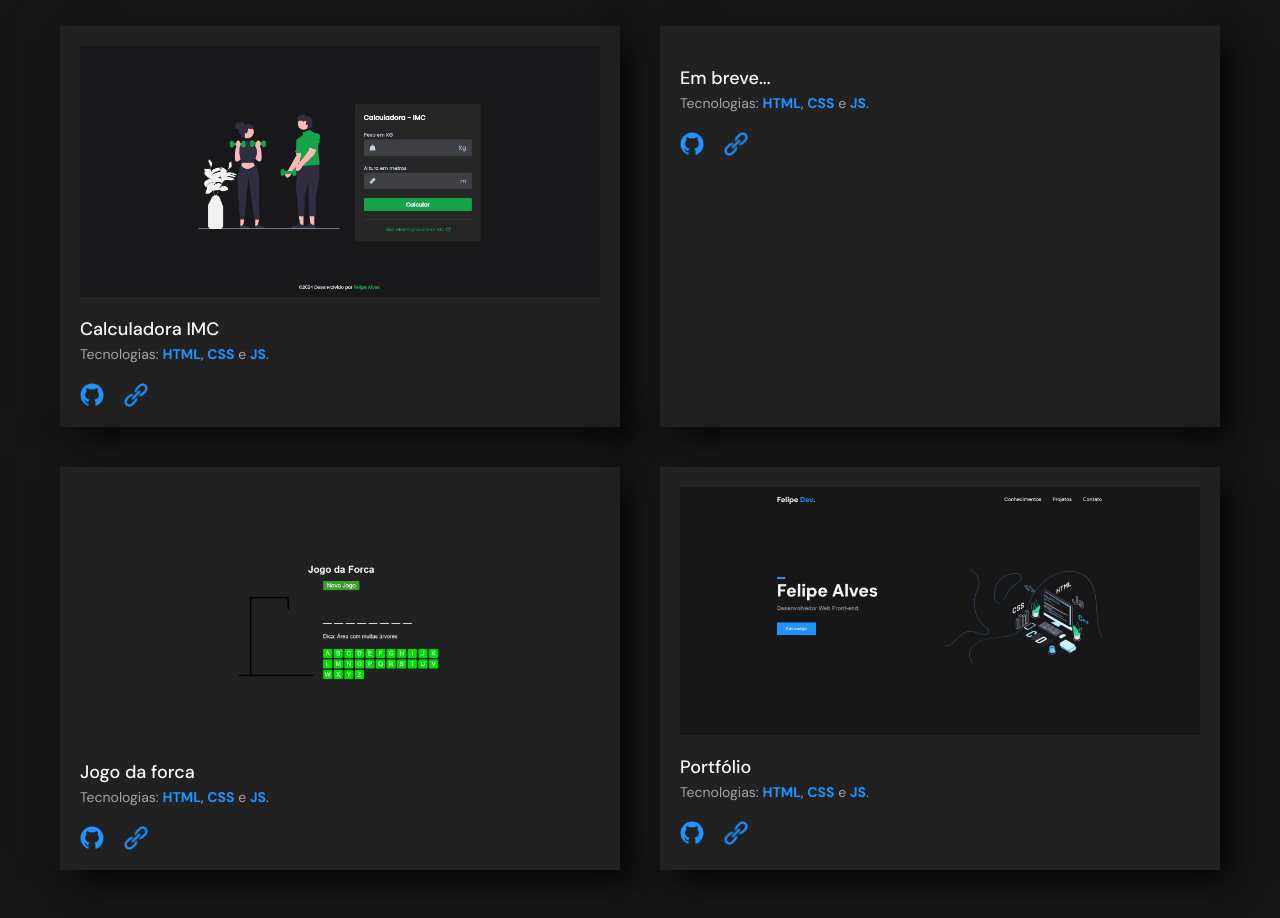
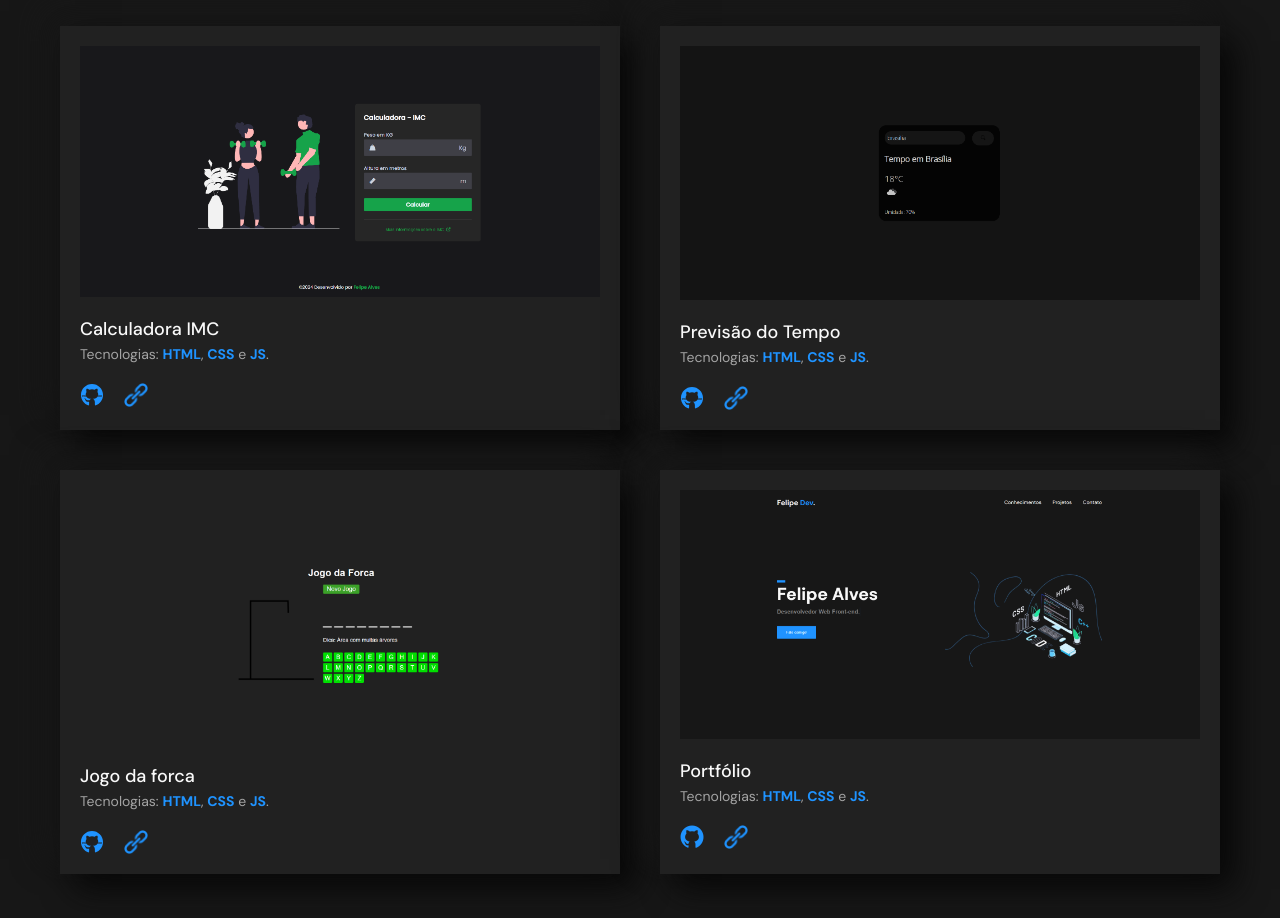
Before and after one commit to lipezxs/portf-lio, a plain HTML site: page Portfólio Felipe Alves/index.html in a window 1280 px wide. Shown: the part 2360-3278 px from the top of the page. Drawn offline with nearby package versions, Linux system fonts and the light colour scheme.

Commit message:
Add files via upload

```diff
--- a/Portfólio Felipe Alves/index.html
+++ b/Portfólio Felipe Alves/index.html
@@ -52,7 +52,7 @@
         </div>
       </div>
       <div data-aos="fade-up">
-        <p class="font-1-m cor-1"> Me chamo Felipe Alves, <strong class="cor-p1">Cursando Análise e Desenvolvimentos de Sistemas pela UCB.</strong> Desenvolvo páginas e sistemas web responsívos e de layout atrativo.  Hoje na área de desenvolvimento vivo o aprendizado contínuo, focando em tecnologias JavaScript. Busco oportunidades no mercado como dev e, em um futuro próximo, viso me tornar um desenvolvedor Full Stack.
+        <p class="font-1-m cor-1"> Me chamo Felipe Alves, <strong class="cor-p1">Cursando Análise e Desenvolvimento de Sistemas pela UCB - Universidade Católica de Brasília</strong>. Desenvolvo páginas e sistemas web responsívos e de layout atrativo.  Hoje na área de desenvolvimento vivo o aprendizado contínuo, focando em tecnologias JavaScript. Busco oportunidades no mercado como dev e, em um futuro próximo, viso me tornar um desenvolvedor Full Stack.
           <p class="font-1-m cor-1">Apaixonado pela área de tecnologia desde criança, sempre disposto a explorar novas ferramentas nesse imenso mundo da programação.</p>
 
       </div>
@@ -144,20 +144,20 @@
           <h3 class="font-1-m-m cor-0">Calculadora IMC</h3>
           <p class="font-1-pp cor-1">Tecnologias: <strong>HTML</strong>, <strong>CSS</strong> e <strong>JS</strong>.</p>
           <div class="projeto-links">
-            <a href="https://github.com/lipezxs/Calculadora-imc" target="_blank"><img src="img/Projeto/icons/github.png" width="24" height="24" alt="GitHub"></a>
+            <a href="https://github.com/lipezxs/Calculadora-imc" target="_blank"><img src="img/icones/github.svg" width="24" height="24" alt="GitHub"></a>
             <a href="https://calculadoraaa-imc.netlify.app/" target="_blank"><img src="img/Projeto/icons/link.png" width="24" height="24" alt="GitHub"></a>
           </div>
         </div>
       </div>
 
-      <div class="projeto-card" data-aos="fade-up">
-        <div class="projeto-img"><img src="" alt=""></div>
+       <div class="projeto-card" data-aos="fade-up">
+        <div class="projeto-img"><img src="img/Projeto/previsão do tempo.png" alt=""></div>
         <div class="projeto-conteudo" >
-          <h3 class="font-1-m-m cor-0">Em breve...</h3>
+          <h3 class="font-1-m-m cor-0">Previsão do Tempo</h3>
           <p class="font-1-pp cor-1">Tecnologias: <strong>HTML</strong>, <strong>CSS</strong> e <strong>JS</strong>.</p>
           <div class="projeto-links">
-            <a href="#" target="_blank"><img src="img/Projeto/icons/github.png" width="24" height="24" alt="GitHub"></a>
-            <a href="#" target="_blank"><img src="img/Projeto/icons/link.png" width="24" height="24" alt="GitHub"></a>
+            <a href="https://github.com/lipezxs/previsao-do-tempo" target="_blank"><img src="img/icones/github.svg" width="24" height="24" alt="GitHub"></a>
+            <a href="https://previsaootempo.netlify.app/" target="_blank"><img src="img/Projeto/icons/link.png" width="24" height="24" alt="GitHub"></a>
           </div>
         </div>
       </div>
@@ -168,11 +168,12 @@
           <h3 class="font-1-m-m cor-0">Jogo da forca</h3>
           <p class="font-1-pp cor-1">Tecnologias: <strong>HTML</strong>, <strong>CSS</strong> e <strong>JS</strong>.</p>
           <div class="projeto-links">
-            <a href="https://github.com/lipezxs/jogo-da-forca" target="_blank"><img src="img/Projeto/icons/github.png" width="24" height="24" alt="GitHub"></a>
+            <a href="https://github.com/lipezxs/jogo-da-forca" target="_blank"><img src="img/icones/github.svg" width="24" height="24" alt="GitHub"></a>
             <a href="https://jogo-forcaa.netlify.app/" target="_blank"><img src="img/Projeto/icons/link.png"width="24" height="24" alt="GitHub"></a>
           </div>
         </div>
       </div>
+
 
       <div class="projeto-card" data-aos="fade-up">
         <div class="projeto-img"><img src="img/projeto/portfólio Felipe.png" alt=""></div>
@@ -216,7 +217,7 @@
         <li>
 
           <a href="https://wa.me/5561992891610">
-          <div class="lista-img" data-aos="fade-up"><img src="img/icones/wpp.png" alt="Telefone"></div>
+          <div class="lista-img" data-aos="fade-up"><img src="img/icones/wpp.svg" alt="Telefone"></div>
         </a>
           <p class="cor-0 font-1-m-b" data-aos="fade-up">WhatsApp</p>
           <p class="cor-2 font-1-p" data-aos="fade-up">(61) 99289-1610
```
Also changed, not shown: Portfólio Felipe Alves/img/Projeto/previsão do tempo.png (added), Portfólio Felipe Alves/img/icones/wpp.svg (added).
